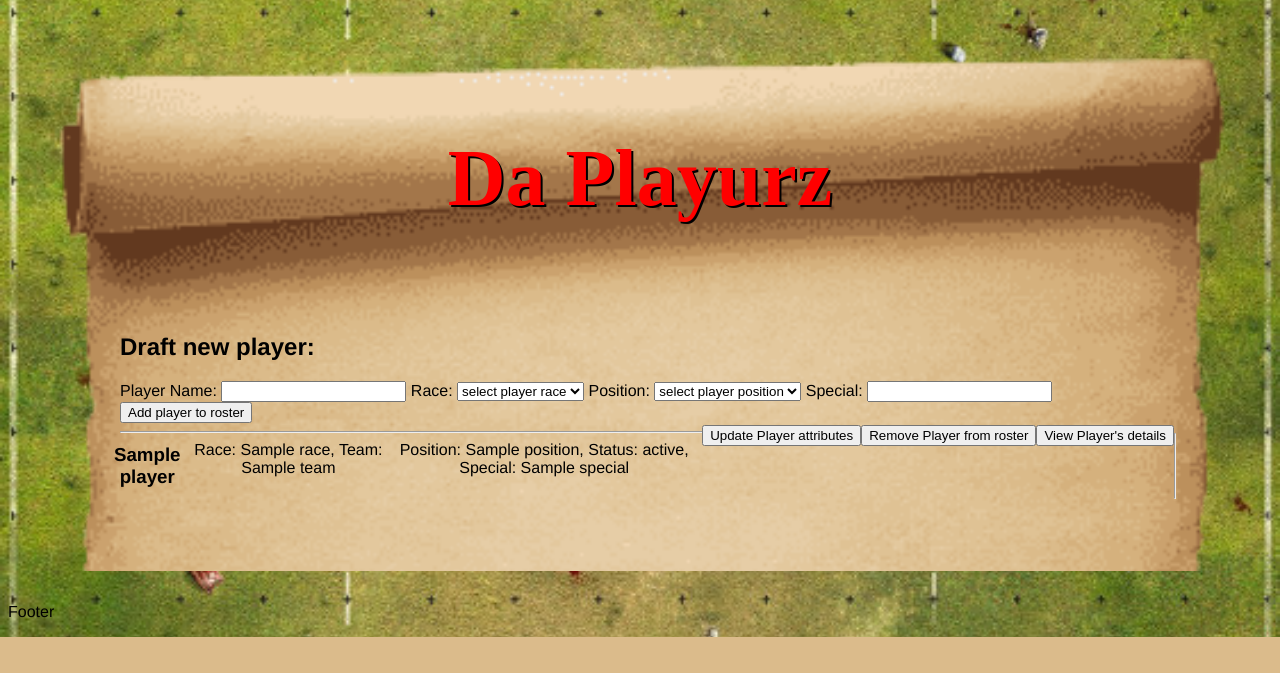
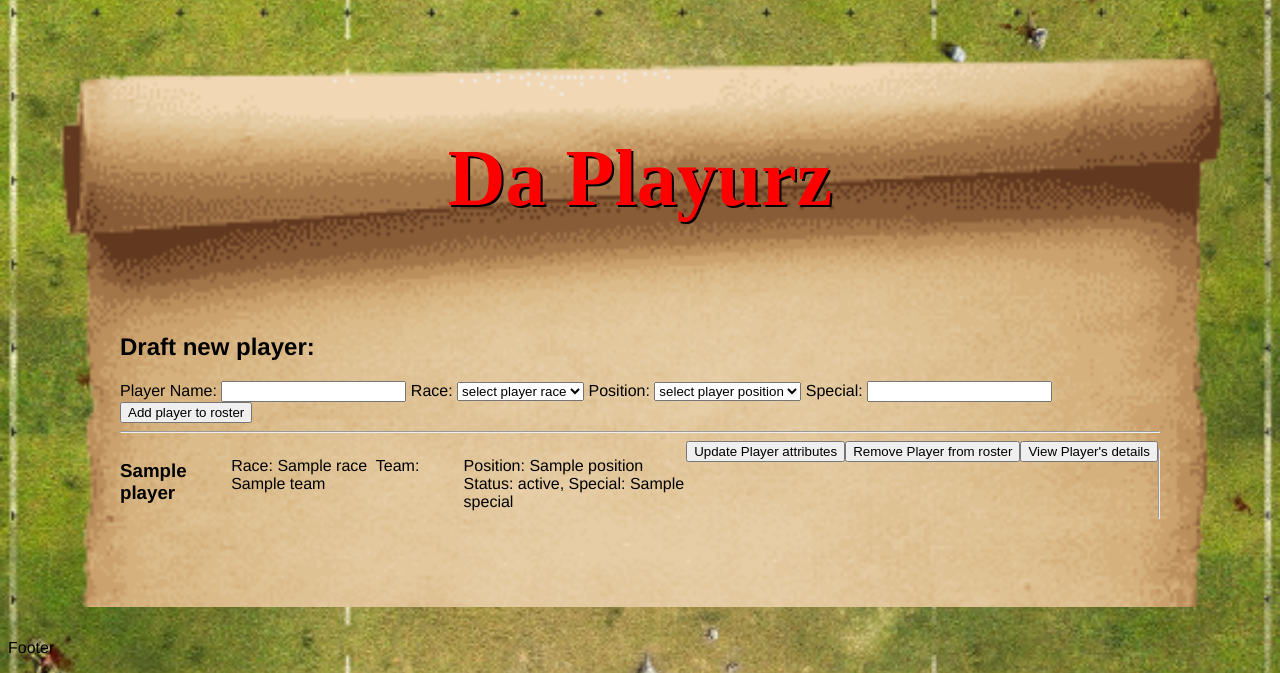
Before and after one commit to YatJam/project_deathball, a Flask app: page /players in a window 1280 px wide. Shown: the part 286-959 px from the top of the page. Before the commit the page ends 923 px from the top, so only its background shows below. Run offline with Flask 2, Linux system fonts and the light colour scheme; a database or web service that is not in the repository returns one stand-in record (values such as "Sample title"); some libraries are stand-ins or nearby versions; some web fonts are replaced.

Commit message:
final before project

```diff
--- a/static/style.css
+++ b/static/style.css
@@ -71,8 +71,4 @@ main {
 
 .players-format {
     display: flex;
-    flex-direction: row;
-    justify-content: center;
-    text-align: center;
-    margin: -1rem;
 }
--- a/templates/games/teams.html
+++ b/templates/games/teams.html
@@ -5,12 +5,13 @@
 
         <section>
             <h3>{{ game.home_team.name }} vs {{ game.away_team.name }}</h3>
-            <h4>Teams: </h4>
+            <h4>Home Team Players: </h4>
             {% for player in home_team_players %}
                 <p>
                     {{ player.name }}
                 </p>
             {% endfor %}
+            <h4>Away Team Players: </h4>
             {% for player in away_team_players %}
                 <p>
                     {{ player.name }}
--- a/templates/players/index.html
+++ b/templates/players/index.html
@@ -47,10 +47,13 @@
       {% for player in players %}
 
       <section class="players-format">
-          <h3>{{ player.name }}</h3>
-          <p>Race: {{ player.race }}, Team: {{ player.team.name }}
+          <h3>{{ player.name }}&nbsp&nbsp </h3>
+          <p>Race: {{ player.race }}&nbsp
+            Team: {{ player.team.name }}
           </p>
-          <p>Position: {{ player.position }}, Status: {{ player.status }}, Special: {{ player.special }}
+          <p>Position: {{ player.position }}&nbsp
+            <br>
+            Status: {{ player.status }}, Special: {{ player.special }}
           </p>
 
 
@@ -66,6 +69,7 @@
             <input type="submit" value="View Player's details">
         </form>
           <hr>
+          <br>
       </section>
 
       {% endfor %}
```
